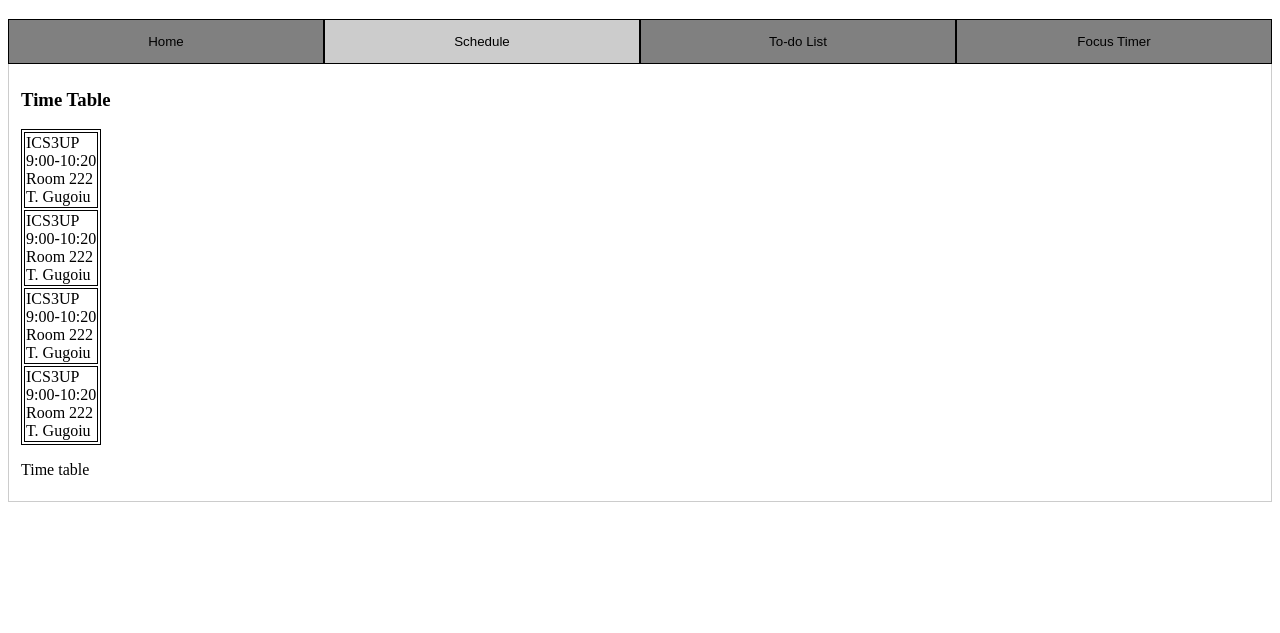
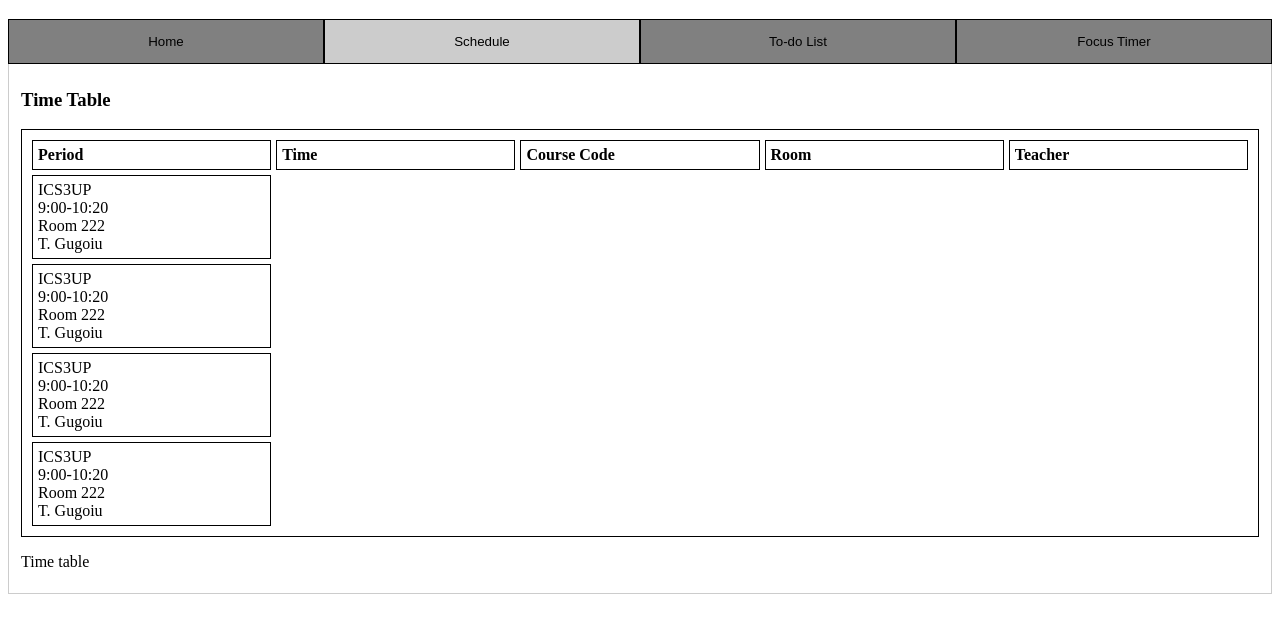
Before and after one commit to theCityCR/ICS-11-Culminating-Project, a plain HTML site: page Focusfy.html in a window 1280 px wide. Both pictures are taken after a click on the button "Schedule". Shown: the part 61-694 px from the top of the page. Drawn offline with Linux system fonts and the light colour scheme.

Commit message:
Added Title of the table to the schedule. Added bold to table. Formatted table.

```diff
--- a/Focusfy.html
+++ b/Focusfy.html
@@ -28,24 +28,33 @@
 
 <div id="Schedule" class="tabcontent">
     <h3>Time Table</h3>
-    <table>
+    <table class="ScheduleTable">
+        <tbody id="ScheduleTitle">
         <tr>
-            <td id="Period 1" class="Schedule Content">
+                <td> Period </td>
+                <td> Time </td>
+                <td> Course Code </td>
+                <td> Room </td>
+                <td> Teacher </td>
+        </tr>
+        </tbody>
+        <tr>
+            <td id="Period 1">
                 ICS3UP<br>9:00-10:20<br>Room 222<br>T. Gugoiu
             </td>
         </tr>
         <tr>
-            <td id="Period 2" class="Schedule Content">
+            <td id="Period 2">
                 ICS3UP<br>9:00-10:20<br>Room 222<br>T. Gugoiu
             </td>
         </tr>
         <tr>
-            <td id="Period 3" class="Schedule Content">
+            <td id="Period 3">
                 ICS3UP<br>9:00-10:20<br>Room 222<br>T. Gugoiu
             </td>
         </tr>
         <tr>
-            <td id="Period 4" class="Schedule Content">
+            <td id="Period 4">
                 ICS3UP<br>9:00-10:20<br>Room 222<br>T. Gugoiu
             </td>
         </tr>
--- a/FocusfyFormatting.css
+++ b/FocusfyFormatting.css
@@ -50,10 +50,6 @@
     background-color: #ccc;
 }
 
-table, th, td {
-    border:1px solid black;
-}
-
 /* Style the tab content */
 .tabcontent {
     display: none;
@@ -62,6 +58,21 @@ table, th, td {
     border-top: none;
 }
 
+.ScheduleTable td, .ScheduleTable {
+    padding: 5px;
+    border-spacing: 5px;
+    border:1px solid black;
+    width: 20%;
+}
+
+.ScheduleTable {
+    width: 100%;
+}
+
+#ScheduleTitle{
+    font-weight: bold;
+}
+
 #Home {
     display : block;
 }
```
